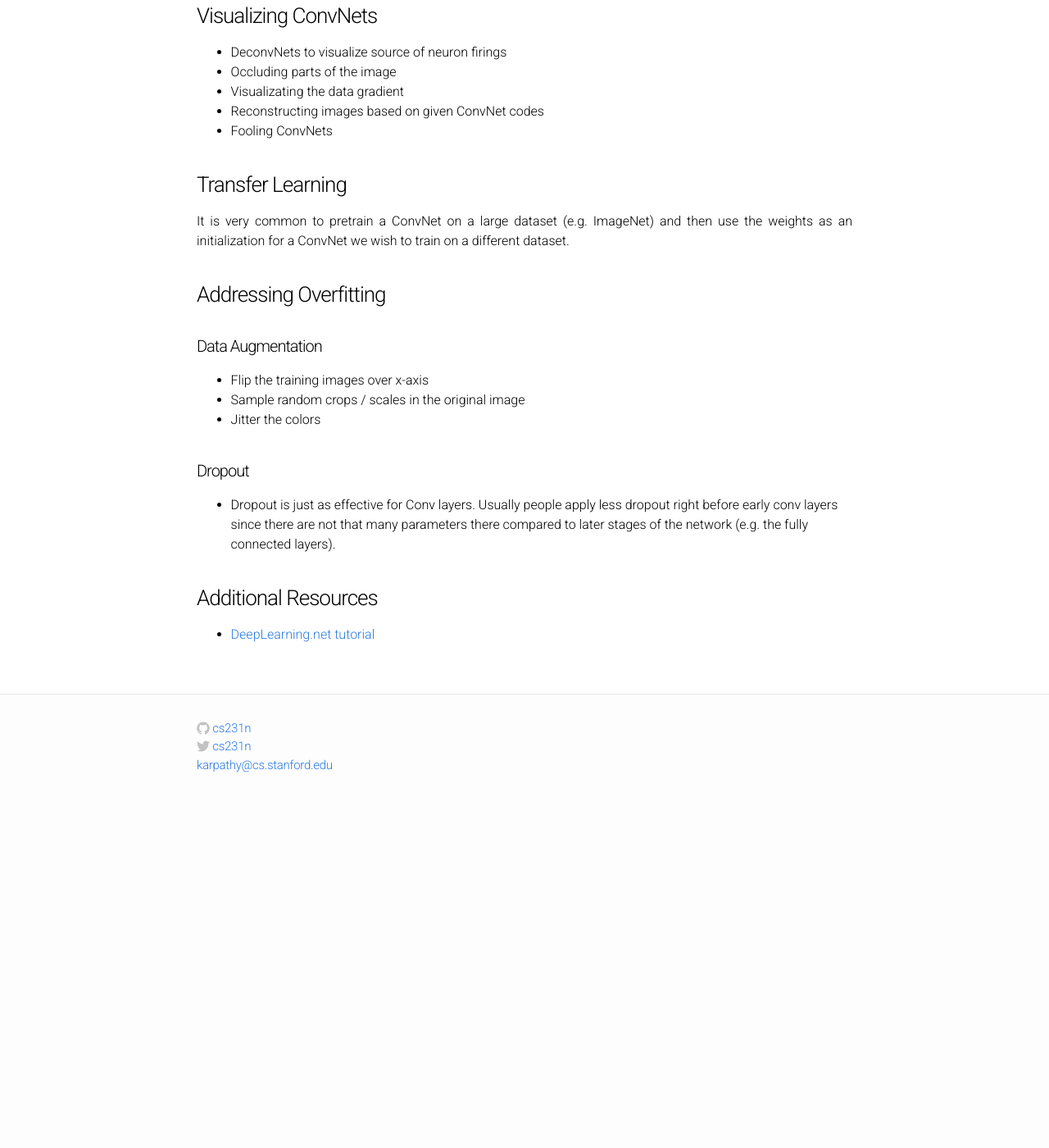
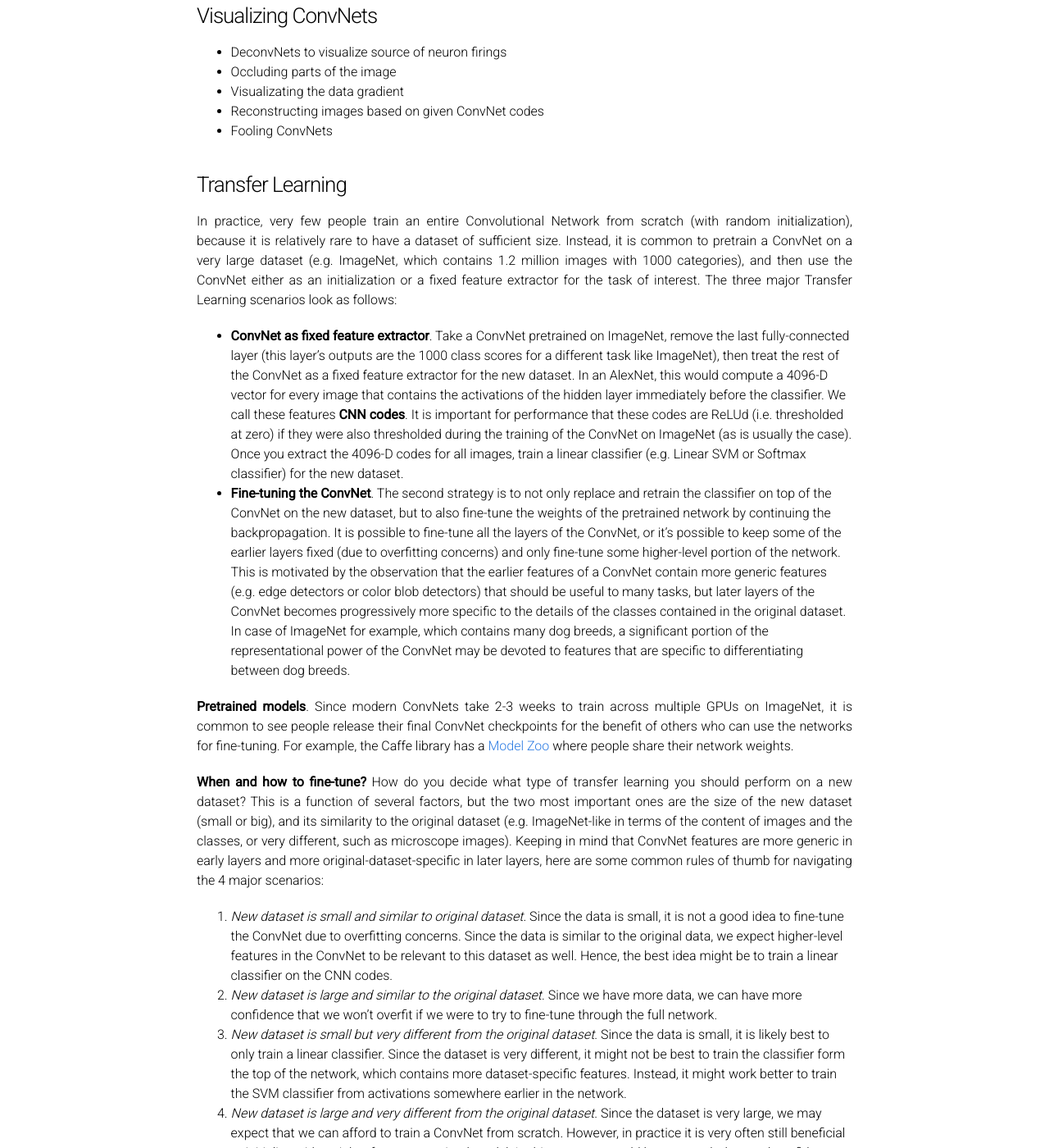
Before and after one commit to cs231n/cs231n.github.io, a Jekyll site: the page built from convolutional-networks.md, in a window 1280 px wide and 1400 px high, scrolled down 11508 px. Shown: the whole window at 82% size. Built offline with Jekyll 4.4.1, drawn with Linux system fonts in a browser that asks for light colours; Markdown is read by kramdown in place of the engine named in the settings; formulas are drawn with MathJax 3; before the commit the page ends 12497 px from its top, so only the background shows below that; some of the changed text lies outside the part shown.

Commit message:
convnet transfer notes

```diff
--- a/convolutional-networks.md
+++ b/convolutional-networks.md
@@ -249,7 +249,24 @@ The **pool layers** are in charge of downsampling the spatial dimensions of the
 <a name='transfer'></a>
 ### Transfer Learning
 
-It is very common to pretrain a ConvNet on a large dataset (e.g. ImageNet) and then use the weights as an initialization for a ConvNet we wish to train on a different dataset.
+In practice, very few people train an entire Convolutional Network from scratch (with random initialization), because it is relatively rare to have a dataset of sufficient size. Instead, it is common to pretrain a ConvNet on a very large dataset (e.g. ImageNet, which contains 1.2 million images with 1000 categories), and then use the ConvNet either as an initialization or a fixed feature extractor for the task of interest. The three major Transfer Learning scenarios look as follows:
+
+- **ConvNet as fixed feature extractor**. Take a ConvNet pretrained on ImageNet, remove the last fully-connected layer (this layer's outputs are the 1000 class scores for a different task like ImageNet), then treat the rest of the ConvNet as a fixed feature extractor for the new dataset. In an AlexNet, this would compute a 4096-D vector for every image that contains the activations of the hidden layer immediately before the classifier. We call these features **CNN codes**. It is important for performance that these codes are ReLUd (i.e. thresholded at zero) if they were also thresholded during the training of the ConvNet on ImageNet (as is usually the case). Once you extract the 4096-D codes for all images, train a linear classifier (e.g. Linear SVM or Softmax classifier) for the new dataset.
+- **Fine-tuning the ConvNet**. The second strategy is to not only replace and retrain the classifier on top of the ConvNet on the new dataset, but to also fine-tune the weights of the pretrained network by continuing the backpropagation. It is possible to fine-tune all the layers of the ConvNet, or it's possible to keep some of the earlier layers fixed (due to overfitting concerns) and only fine-tune some higher-level portion of the network. This is motivated by the observation that the earlier features of a ConvNet contain more generic features (e.g. edge detectors or color blob detectors) that should be useful to many tasks, but later layers of the ConvNet becomes progressively more specific to the details of the classes contained in the original dataset. In case of ImageNet for example, which contains many dog breeds, a significant portion of the representational power of the ConvNet may be devoted to features that are specific to differentiating between dog breeds.
+
+**Pretrained models**. Since modern ConvNets take 2-3 weeks to train across multiple GPUs on ImageNet, it is common to see people release their final ConvNet checkpoints for the benefit of others who can use the networks for fine-tuning. For example, the Caffe library has a [Model Zoo](https://github.com/BVLC/caffe/wiki/Model-Zoo) where people share their network weights.
+
+**When and how to fine-tune?** How do you decide what type of transfer learning you should perform on a new dataset? This is a function of several factors, but the two most important ones are the size of the new dataset (small or big), and its similarity to the original dataset (e.g. ImageNet-like in terms of the content of images and the classes, or very different, such as microscope images). Keeping in mind that ConvNet features are more generic in early layers and more original-dataset-specific in later layers, here are some common rules of thumb for navigating the 4 major scenarios:
+
+1. *New dataset is small and similar to original dataset*. Since the data is small, it is not a good idea to fine-tune the ConvNet due to overfitting concerns. Since the data is similar to the original data, we expect higher-level features in the ConvNet to be relevant to this dataset as well. Hence, the best idea might be to train a linear classifier on the CNN codes.
+2. *New dataset is large and similar to the original dataset*. Since we have more data, we can have more confidence that we won't overfit if we were to try to fine-tune through the full network.
+3. *New dataset is small but very different from the original dataset*. Since the data is small, it is likely best to only train a linear classifier. Since the dataset is very different, it might not be best to train the classifier form the top of the network, which contains more dataset-specific features. Instead, it might work better to train the SVM classifier from activations somewhere earlier in the network.
+4. *New dataset is large and very different from the original dataset*. Since the dataset is very large, we may expect that we can afford to train a ConvNet from scratch. However, in practice it is very often still beneficial to initialize with weights from a pretrained model. In this case, we would have enough data and confidence to fine-tune through the entire network.
+
+**Practical advice**.
+
+- *Constraints from pretrained models*. Note that if you wish to use a pretrained network, you may be slightly constrained in terms of the architecture you can use for your new dataset. For example, you can't arbitrarily take out Conv layers from the pretrained network. However, some changes are straight-forward: Due to parameter sharing, you can easily run a pretrained network on images of different spatial size. This is clearly evident in the case of Conv/Pool layers because their forward function is independent of the input volume spatial size (as long as the strides "fit"). In case of FC layers, this still holds true because FC layers can be converted to a Convolutional Layer: For example, in an AlexNet, the final pooling volume before the first FC layer is of size [6x6x512]. Therefore, the FC layer looking at this volume is equivalent to having a Convultional Layer that has receptive field size 6x6, and is applied with padding of 0.
+- *Learning rates*. It's common to use a smaller learning rate for ConvNet weights that are being fine-tuned, in comparison to the (randomly-initialized) weights for the new linear classifier that computes the class scores of your new dataset. This is because we expect that the ConvNet weights are relatively good, so we don't wish to distort them too quickly and too much (especially while the new Linear Classifier above them is being trained from random initialization).
 
 <a name='overfitting'></a>
 ### Addressing Overfitting
```
